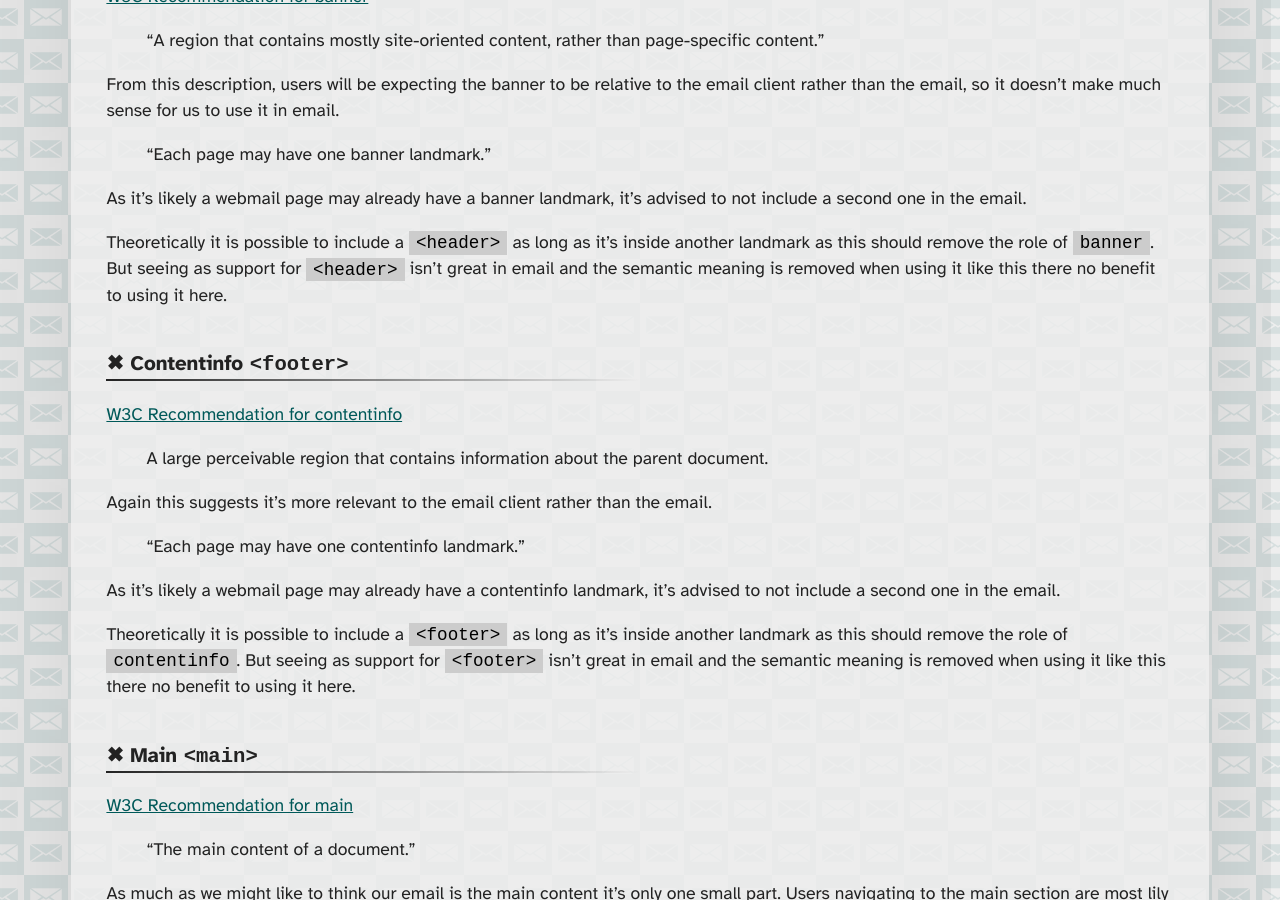
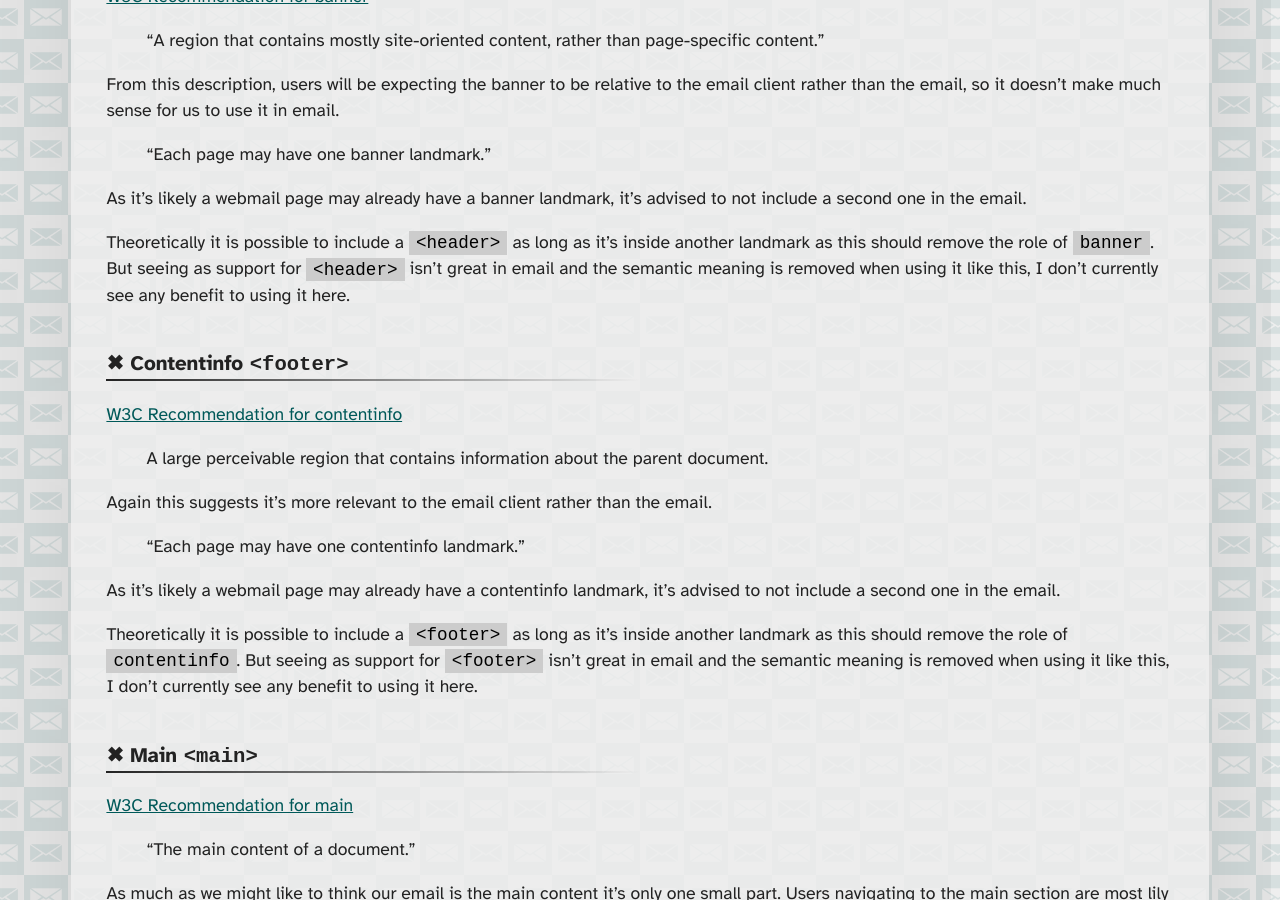
Before and after one commit to M-J-Robbins/good-email-code, a Jekyll site: the page built from email-accessibility/aria-landmarks-in-html-email.md, in a window 1280 px wide and 900 px high, scrolled down 1853 px. Built offline with Jekyll 4.4.1, drawn with Linux system fonts in a browser that asks for light colours; our own code applies the rules of GitHub Pages for plain Markdown files; a script that is not in the unit is left out.

Commit message:
fix wording

```diff
--- a/email-accessibility/aria-landmarks-in-html-email.md
+++ b/email-accessibility/aria-landmarks-in-html-email.md
@@ -55,7 +55,7 @@
 
 As it’s likely a webmail page may already have a banner landmark, it’s advised to not include a second one in the email.
 
-Theoretically it is possible to include a `<header>` as long as it's inside another landmark as this should remove the role of `banner`. But seeing as support for `<header>` isn't great in email and the semantic meaning is removed when using it like this there no benefit to using it here.
+Theoretically it is possible to include a `<header>` as long as it's inside another landmark as this should remove the role of `banner`. But seeing as support for `<header>` isn't great in email and the semantic meaning is removed when using it like this, I don't currently see any benefit to using it here.
 
 ### ✖ Contentinfo `<footer>`
 [W3C Recommendation for contentinfo](https://www.w3.org/TR/wai-aria-1.1/#contentinfo)
@@ -68,7 +68,7 @@
 
 As it’s likely a webmail page may already have a contentinfo landmark, it’s advised to not include a second one in the email.
 
-Theoretically it is possible to include a `<footer>` as long as it's inside another landmark as this should remove the role of `contentinfo`. But seeing as support for `<footer>` isn't great in email and the semantic meaning is removed when using it like this there no benefit to using it here.
+Theoretically it is possible to include a `<footer>` as long as it's inside another landmark as this should remove the role of `contentinfo`. But seeing as support for `<footer>` isn't great in email and the semantic meaning is removed when using it like this, I don't currently see any benefit to using it here.
 
 ### ✖ Main `<main>`
 [W3C Recommendation for main](https://www.w3.org/TR/wai-aria-1.1/#main)
```
